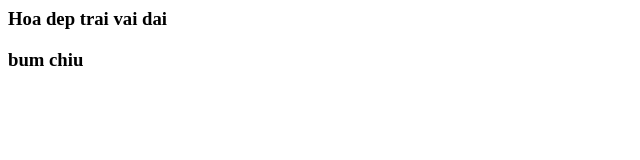
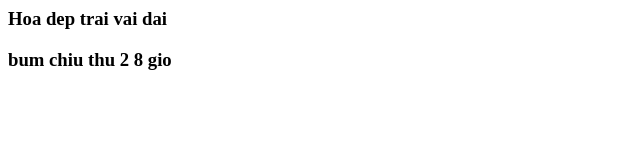
Before and after one commit to tieutrunghoa1198/Interacting-with-git, a plain HTML site: page index.html in a window 1280 px wide. Shown: the whole page, without its empty margins (0-640 px from the left). Drawn offline with Linux system fonts and the light colour scheme.

Commit message:
Update index.html

```diff
--- a/index.html
+++ b/index.html
@@ -1,4 +1,4 @@
 <div>
     <h3>Hoa dep trai vai dai</h3>
-    <h3>bum chiu</h3>
+    <h3>bum chiu thu 2 8 gio</h3>
 </div>
```
